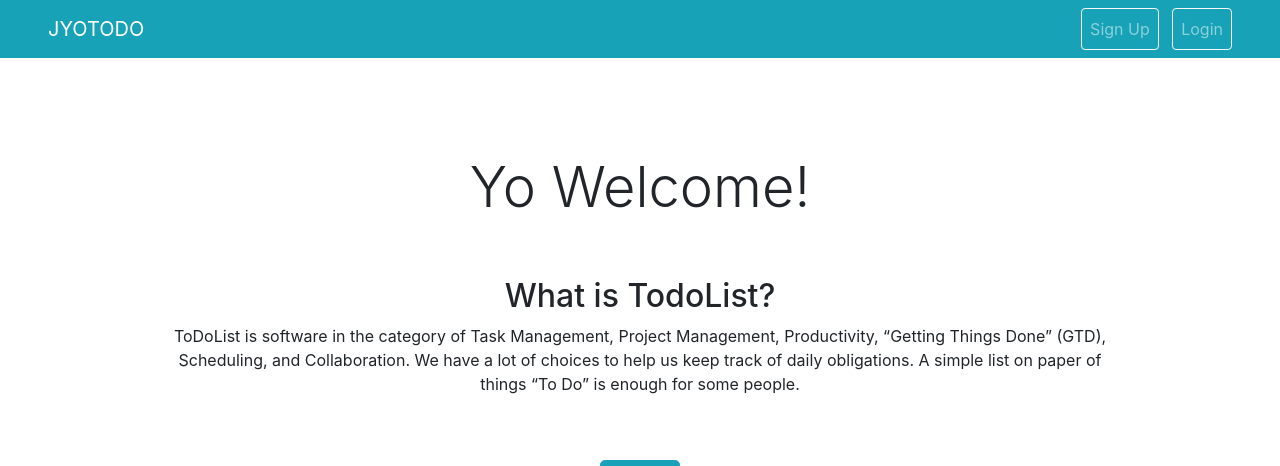
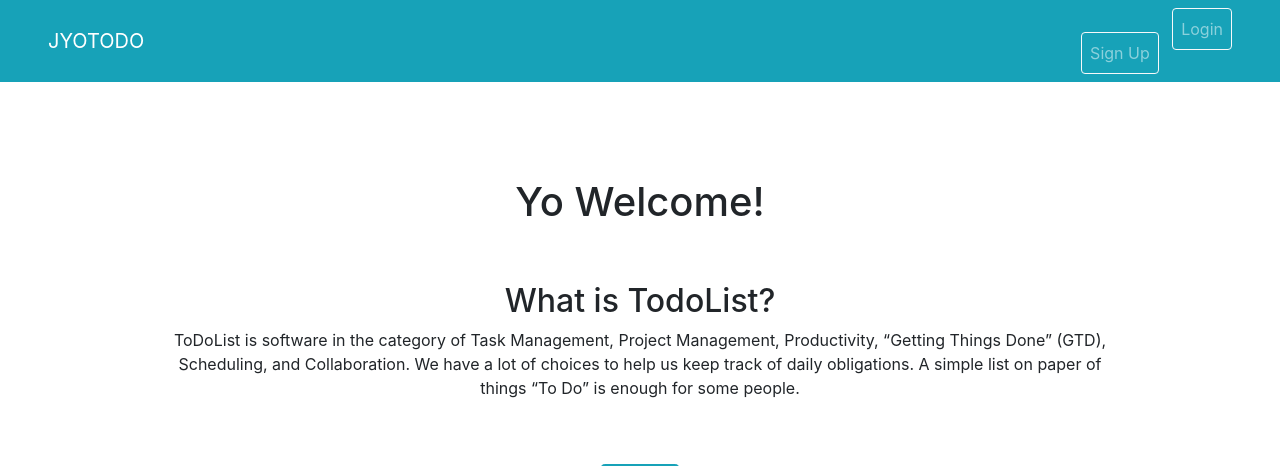
Before and after one commit to jyotirmoy99/Django-TodoApp, a Django app: page / in a window 1280 px wide. Shown: the top 466 px of the page. Run offline with Django 3.2, Linux system fonts and the light colour scheme; some libraries are stand-ins or nearby versions.

Commit message:
Remove old stuff

```diff
--- a/todoApp/templates/todoApp/base.html
+++ b/todoApp/templates/todoApp/base.html
@@ -53,7 +53,7 @@
                         </form>
                     </li>
                     {% else %}
-                    <li class="nav-item">
+                    <li class="nav-item pt-4">
                         <a class="nav-link btn btn-outline-light bg-info" href="{% url 'signupuser' %}">Sign Up</a>
                     </li>&nbsp; &nbsp;
                     <li class="nav-item">
--- a/todoApp/templates/todoApp/home.html
+++ b/todoApp/templates/todoApp/home.html
@@ -5,7 +5,7 @@
 {% block content %}
 
 <div class="container p-5 text-center">
-    <h1 class="display-4">Yo Welcome!</h1><br><br>
+    <h1 class="text-center">Yo Welcome!</h1><br><br>
     <h2>What is TodoList?</h2>
     <p>
         ToDoList is software in the category of Task Management, Project Management, Productivity, “Getting Things Done”
```
Also changed, not shown: todolist/settings.py (+4 -4 lines), db.sqlite3.
